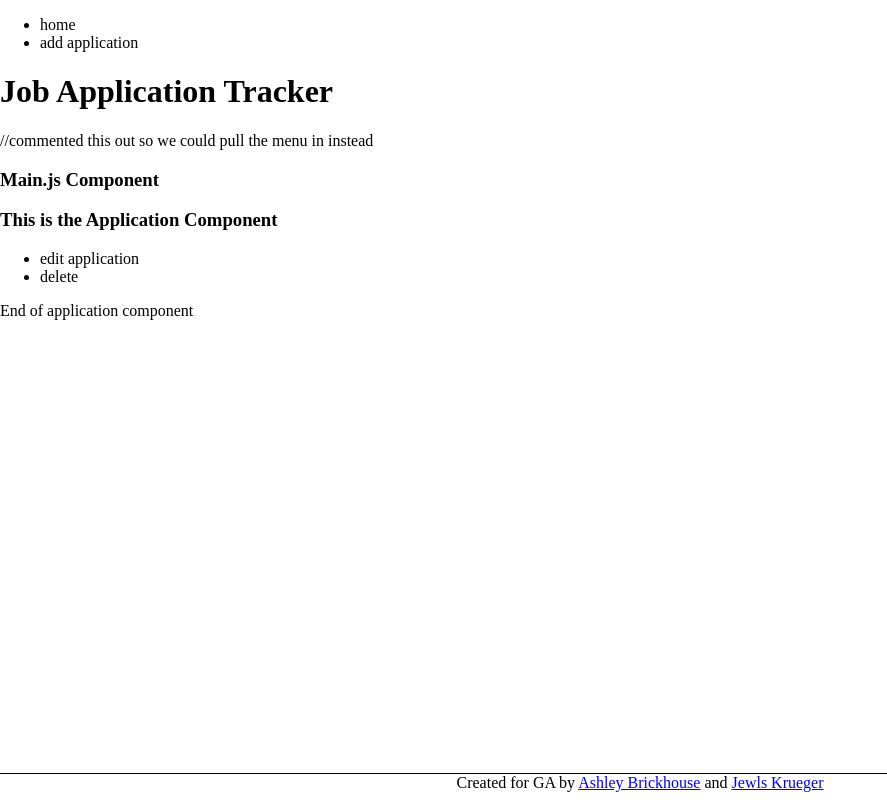
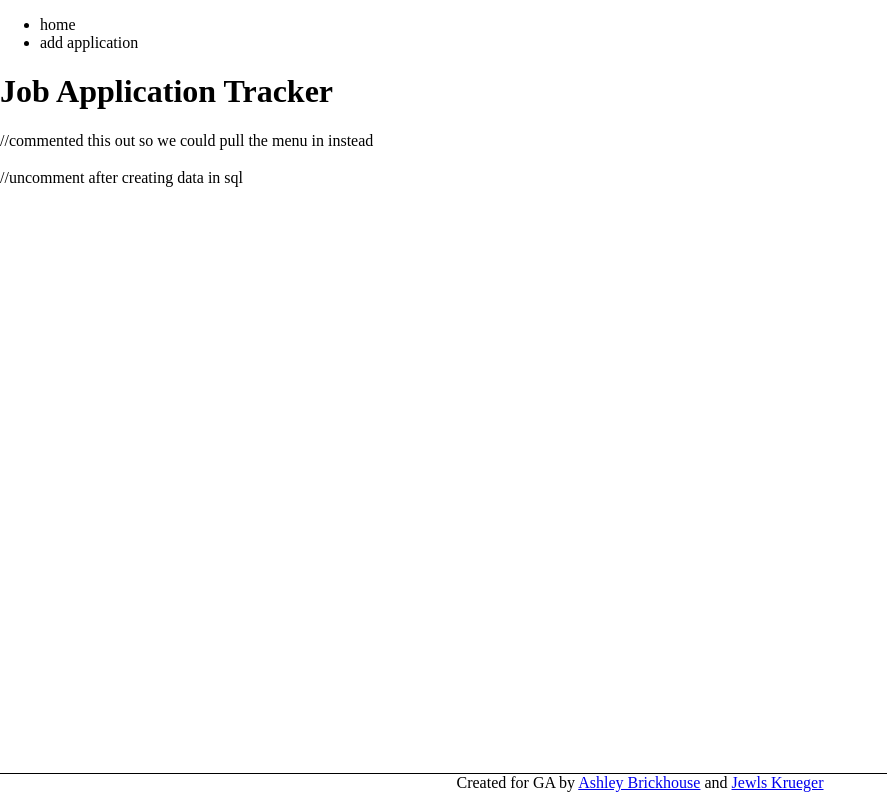
Before and after one commit to jewlsrules/react-project, a React (Create React App) app in the folder app-tracker/: page / in a window 1280 px wide. Shown: the whole page, without its empty margins (0-887 px from the left). Built offline with nearby package versions, Linux system fonts and the light colour scheme.

Commit message:
edited main.js render so that we could allow it to show us home, and also pull in the data from applications and form -- but they're commented out for now until we get the database ready

```diff
--- a/app-tracker/src/components/Main.js
+++ b/app-tracker/src/components/Main.js
@@ -41,22 +41,34 @@ class Main extends React.Component {
   render () {
     return (
       <div className="main">
-      <h3>Main.js Component {this.props.view.pageTitle}</h3>
+      <h3>{this.props.view.pageTitle}</h3>
+
+
+
+      //uncomment after creating data in sql
+      {/*
       {
         this.props.view.page === 'home'
-        ? <Applications
-            // key={data.id}
-            // data={data}
-            handleView={this.props.handleView}
-            handleDelete={this.props.handleDelete}
-          />
+        ? this.state.posts.map((data)=> (
+            <Applications
+              key={data.id}
+              data={data}
+              handleView={this.props.handleView}
+              handleDelete={this.props.handleDelete}
+            />
+          ))
         : <Form
           handleCreate={this.handleCreate}
           handleUpdate={this.handleUpdate}
-          formInputs={this.props.formInputs}
+          formInputs={this.props.formInput}
           view={this.props.view}
         />
       }
+
+      */}
+
+
+
       </div>
     )
   }
```
